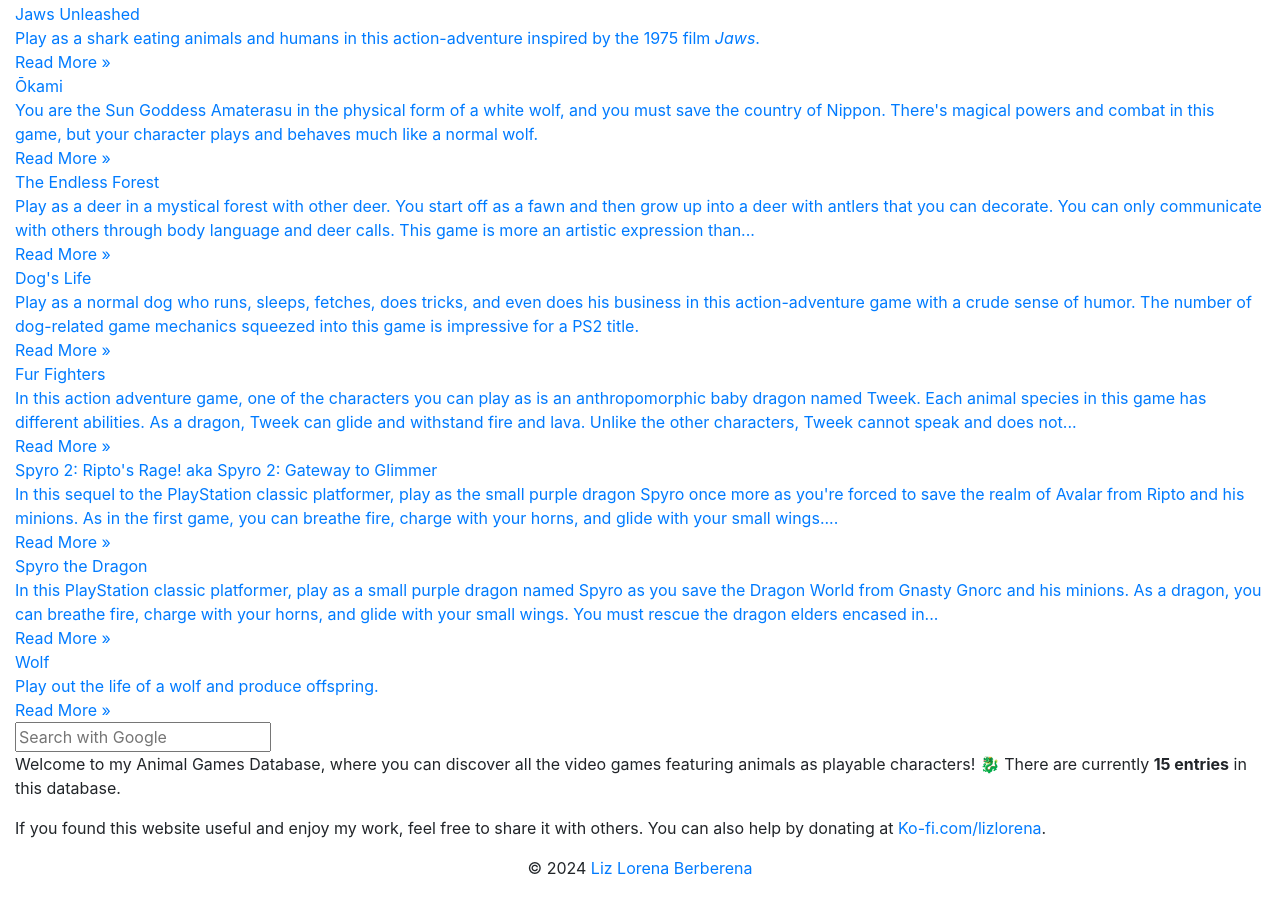
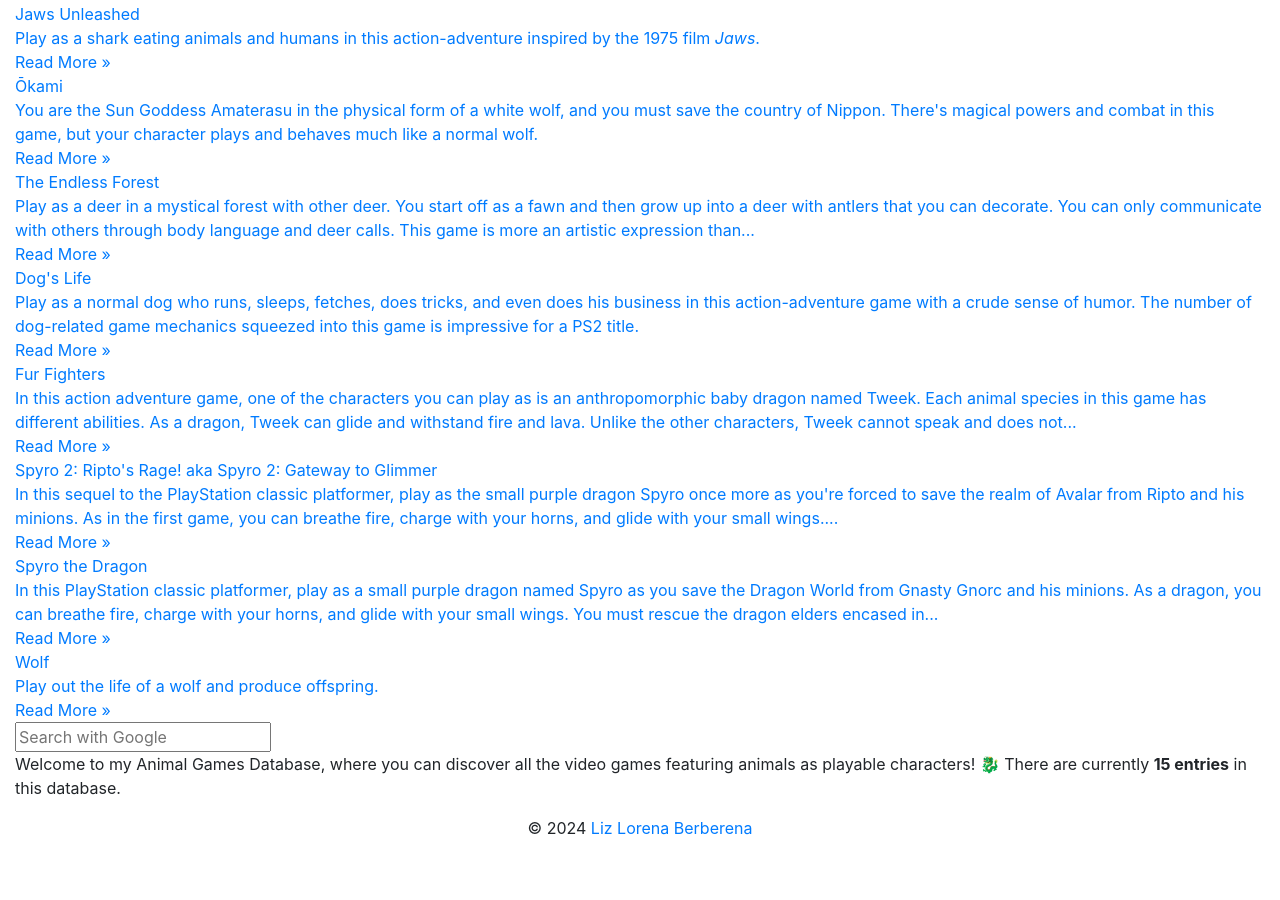
Before and after one commit to byliz/animal-game-database, a Jekyll site: the page built from index.html, in a window 1280 px wide and 900 px high, scrolled down 700 px. Built offline with Jekyll 4.4.1, drawn with Linux system fonts in a browser that asks for light colours; nearby versions of some CDN libraries; the list of posts is cut into pages by our own code; after the commit the page ends 1560 px from its top, so only the background shows below that.

Commit message:
Update about.html

```diff
--- a/_includes/about.html
+++ b/_includes/about.html
@@ -1,9 +1,5 @@
 <div class="widget">
 
-<p>Welcome to my Animal Games Database, where you can discover all the video games featuring animals as playable characters! 🐉 There are currently <strong>{{ site.posts | size }} entries</strong> in this database.</p>
-
-<!--<p>Visit my <a href="https://store.steampowered.com/curator/38329046/">Steam Curator page</a> for my PC game recommendations and reviews.</p>-->
-
-<p style="padding-bottom: 0px;">If you found this website useful and enjoy my work, feel free to share it with others. You can also help by donating at <a href="https://ko-fi.com/lizlorena" target="_blank">Ko-fi.com/lizlorena</a>.</p>
+<p style="padding-bottom: 0px;">Welcome to my Animal Games Database, where you can discover all the video games featuring animals as playable characters! 🐉 There are currently <strong>{{ site.posts | size }} entries</strong> in this database.</p>
 
 </div>
```
